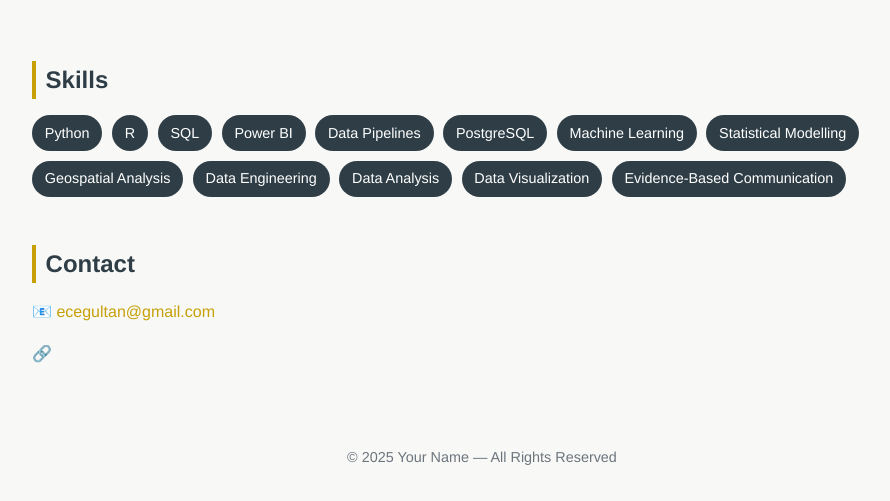
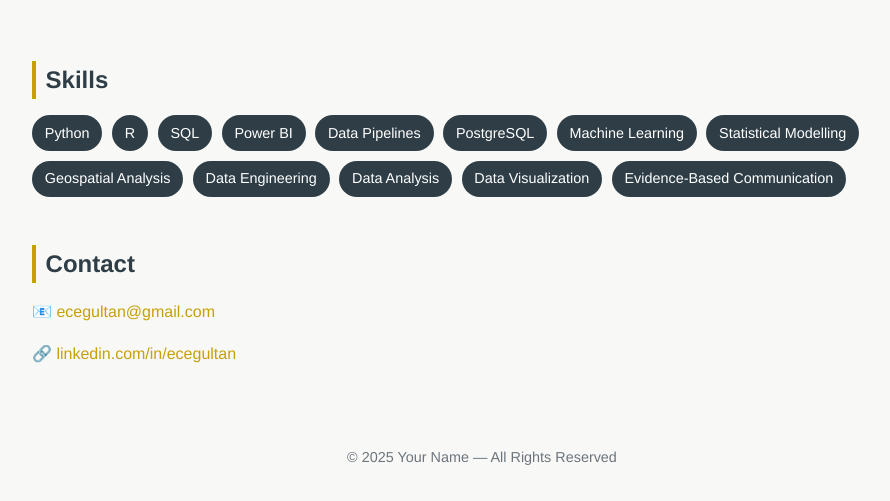
Before and after one commit to egultan/egultan.github.io, a plain HTML site: page index.html in a window 1280 px wide. Shown: the part 3876-4377 px from the top of the page, without its empty margins (158-1048 px from the left). Drawn offline with Linux system fonts and the light colour scheme.

Commit message:
Update index.html

```diff
--- a/index.html
+++ b/index.html
@@ -300,7 +300,8 @@
     <section id="contact">
       <h2>Contact</h2>
       <p>📧 <a href="mailto:ecegultan@gmail.com">ecegultan@gmail.com</a></p>
-      <p>🔗 <a href="https://www.linkedin.com/in/ecegultan" target="_blank"https://www.linkedin.com/in/ecegultan</a></p>
+      <p>🔗 <a href="https://www.linkedin.com/in/ecegultan" target="_blank">linkedin.com/in/ecegultan</a></p>
+
     </section>
   </main>
 
```
